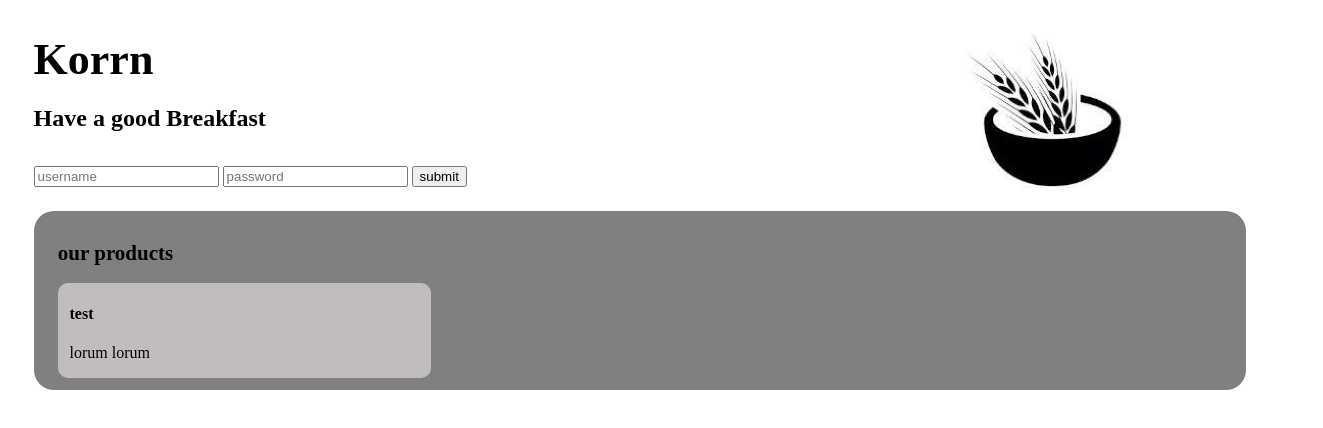
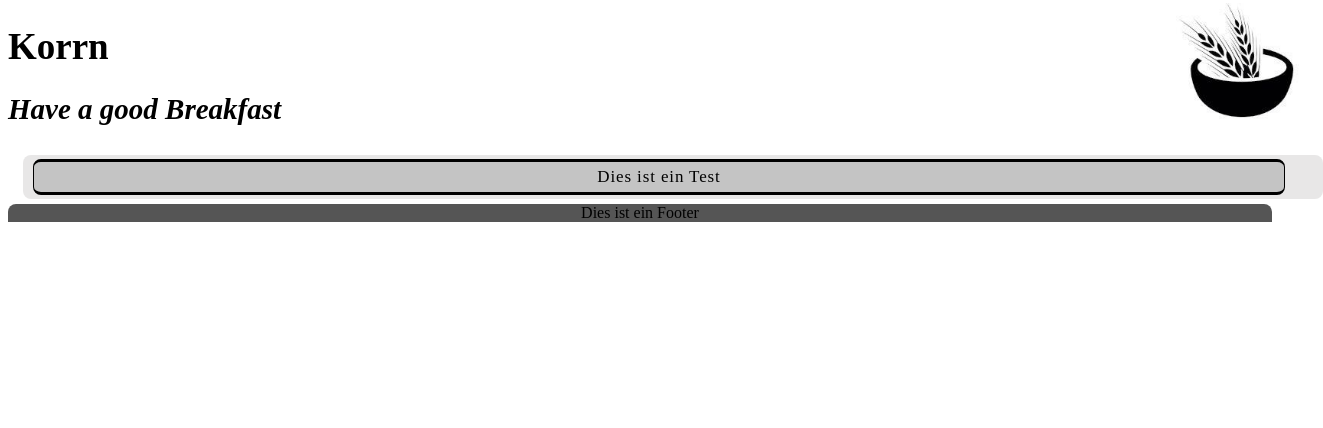
Before and after one commit to Darker97/Virtual-Shop, a website: page src/Task 9 - Website Managment/index.html in a window 1280 px wide. Shown: the whole page, 1323 px wide, since content can reach past the window. Drawn offline with Linux system fonts and the light colour scheme.

Commit message:
added HTML and css

```diff
--- a/src/Task 9 - Website Managment/index.html
+++ b/src/Task 9 - Website Managment/index.html
@@ -15,23 +15,16 @@
             <img src="./src/img/logo/logo.png" alt="Logo of the shop">
         </div>
 
-
-        <form>
-            <input type="username" name="name" placeholder="username">
-            <input type="password" name="password" placeholder="password">
-            <button>submit</button>
-        </form>
-
     </header>
     <main>
-        <h2> our products </h2>
-        <div>
-            <h4> test</h4>
-            <p>lorum lorum </p>
-        </div>
+        <bubble>
+            Dies ist ein Test
+        </bubble>
+    </main>
 
-
-    </main>
+    <footer>
+        Dies ist ein Footer
+    </footer>
 </body>
 
 </html>
--- a/src/Task 9 - Website Managment/src/css/index.css
+++ b/src/Task 9 - Website Managment/src/css/index.css
@@ -1,50 +1,68 @@
-body{
-    padding-top: 2%;
-    padding-left: 2%;
-    padding-right: 2%;
-    padding-bottom: 2%;
-}
 main{
-    background-color: gray;
-    padding-left: 2%;
-    padding-right: 2%;
-    border-radius: 20px;
-    padding-top: 1%;
-    padding-bottom: 1%;
+    display: inline-grid;
+    font-size: 17px;
+    letter-spacing: 0.051em;
+    padding-left: 0px;
+    padding-right: 0px;
+    background-color: #e3e2e2d1;
+    border-radius: 8px;
+
+    margin-left: 15px;
+    width: 1300px;
+    padding-top: 2px;
+    padding-bottom: 2px;
+    margin-top: 5px;
+    margin-bottom: 5px;
+    text-align: center;
 }
 
-main div{
-    background-color: rgb(194, 189, 189);
-    border-radius: 10px;
-    padding-left: 1%;
-    padding-right:1%;
-    padding-top: 0.01%;
-    padding-bottom: 0.01%;
-    width: 350px;
+bubble{
+    background-color: #c4c4c4;
+    width: 850px;
+    text-align: center;
+    padding-top: 5px;
+    padding-bottom: 5px;
+    border-radius: 8px;
+    display: inline-block;
+    border-style: solid;
+    border-left-width: 1px;
+    border-right-width: 1px;
+    width: 1250px;
+    margin-left: 10px;
+    margin-top: 2px;
+    margin-bottom: 2px;
 }
 
-header img{
-    padding-left: 75%;
-    width: 200px;
-    margin-top: -10%;
+
+footer{
+    text-align: center;
+    background-color: rgb(85, 85, 85);
+    font-style: sans;
+    border-top-left-radius: 8px;
+    border-top-right-radius: 8px;
+    font: comic;
+    height: 100%;
 
 }
-
-header form{
-    padding-bottom: 2%;
-    padding-top: 2%;
-    width: 1000px;
-    margin-top: -5%;
+footer h2:hover{
+    font-size: 170%
 }
 
-header h1{
-    margin:0;
-    width: 1000px;
-    font-size: 44px;
-}
-header h2{
-    width: 1000px;
-}
-main h2{
-    font-size: 21px;
-}
+  body > header > div > img {
+    margin-right: 0px;
+    margin-left: 90%;
+    width: 150px;
+    position: absolute;
+    top: 0px;
+  }
+
+  body > header > h2 {
+    width: 800px;
+    font-size: 29px;
+    font-style: italic;
+  }
+
+  body > header > h1 {
+    width: 800px;
+    font-size: 37px;
+  }
```
